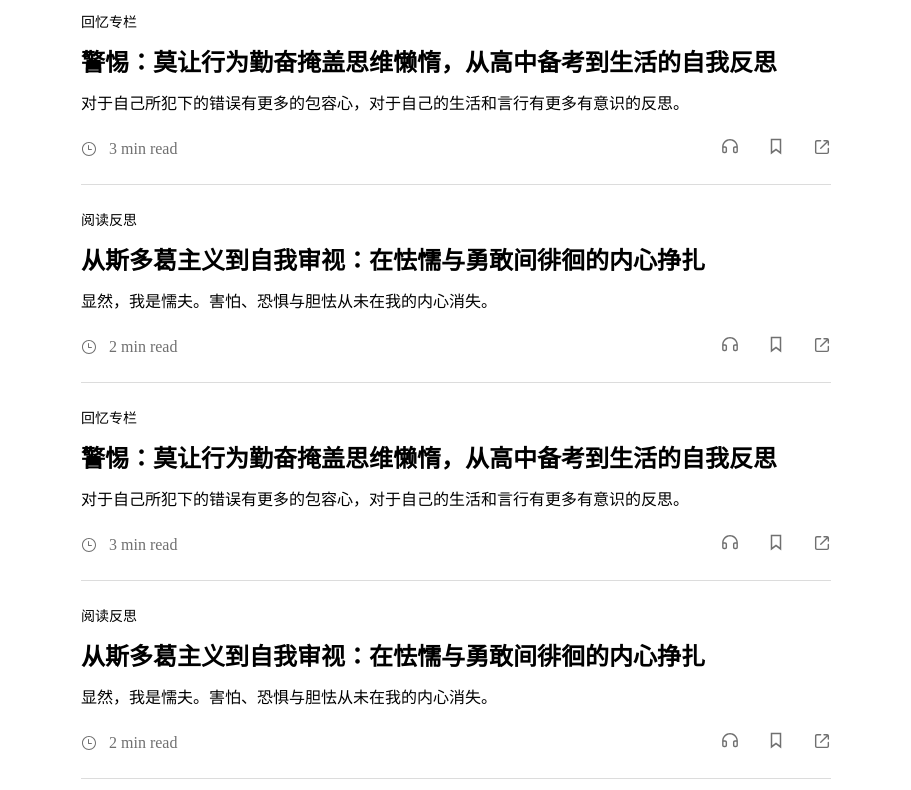
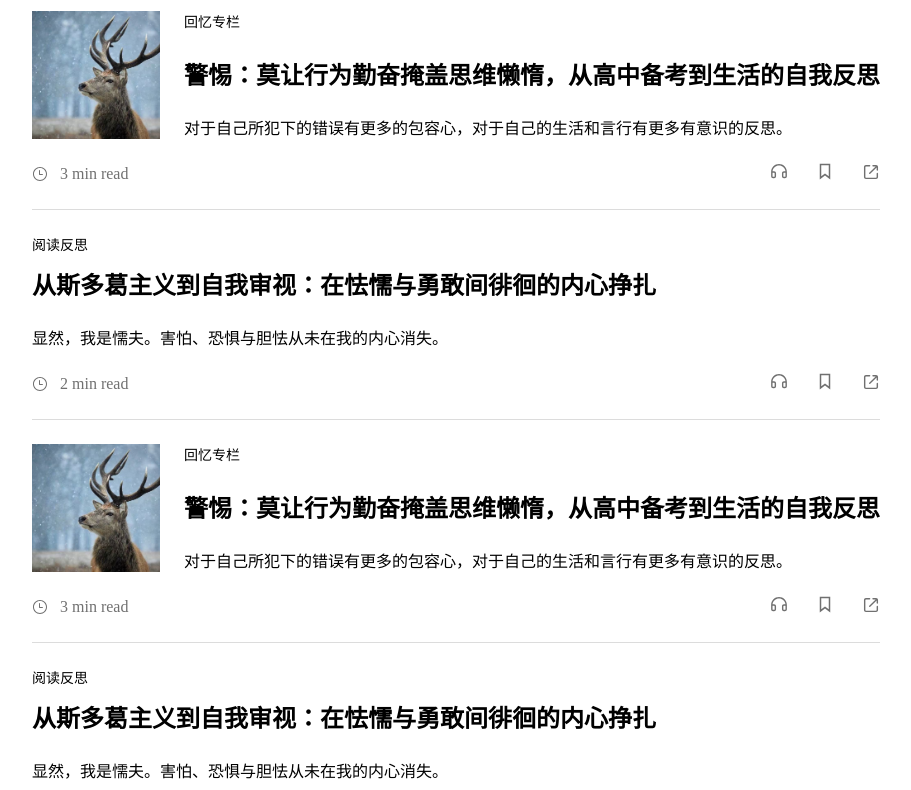
Before and after one commit to PoorShawn/Blog, a plain HTML site: page index.html in a window 1280 px wide. Shown: the part 202-992 px from the top of the page, without its empty margins (184-1095 px from the left). Drawn offline with Linux system fonts and the light colour scheme.

Commit message:
IntersectionObserver 实现图片懒加载

```diff
--- a/index.html
+++ b/index.html
@@ -21,7 +21,7 @@
 
       .page {
         height: 100vh;
-        width: 810px;
+        /* width: 810px; */
         padding: 0px 30px 20px 30px;
         display: flex;
         flex-direction: column;
@@ -67,6 +67,32 @@
       align-items: flex-start;
      }
 
+     section.post img {
+      width: 128px;
+      height: 128px;
+      object-fit: cover;
+     }
+
+     section.post .post-container {
+      display: flex;
+      gap: 24px;
+     }
+
+     section.post .post-title {
+      display: flex;
+      flex-direction: column;
+      justify-content: space-between;
+     }
+
+     section.post .content {
+      color: black;
+      text-decoration: none;
+      display: flex;
+      flex-direction: column;
+      justify-content: space-between;
+      align-items: flex-start;
+     }
+
      p.tag {
       font-size: 14px;
      }
@@ -76,6 +102,7 @@
       font-weight: 600;
       margin-top: 12px;
       margin-bottom: 12px;
+      padding-bottom: 12px;
      }
 
      p.summary {
@@ -129,6 +156,9 @@
       </header>
       <div class="main">
         <section class="post">
+          <div class="post-container">
+            <img data-src="/pics/dear.jpg" class="lazyload" alt="a pic of dear">
+            <div class="post-title">
               <p class="tag">回忆专栏</p>
               <a href="http://127.0.0.1:5500/articles/article001.html#" class="content">
                 <p class="title">
@@ -138,6 +168,8 @@
                   对于自己所犯下的错误有更多的包容心，对于自己的生活和言行有更多有意识的反思。
                 </p>
               </a>
+            </div>
+          </div>
           <div class="icon-tips">
             <div class="time">
               <svg t="1739703386935" class="time-icon" viewBox="0 0 1024 1024" version="1.1" xmlns="http://www.w3.org/2000/svg" p-id="4321" width="200" height="200"><path d="M511.913993 63.989249c-247.012263 0-447.924744 200.912481-447.924744 447.924744s200.912481 447.924744 447.924744 447.924744 447.924744-200.912481 447.924744-447.924744S758.926256 63.989249 511.913993 63.989249zM511.913993 895.677474c-211.577356 0-383.763481-172.186125-383.763481-383.763481 0-211.577356 172.014111-383.763481 383.763481-383.763481s383.763481 172.014111 383.763481 383.763481S723.491349 895.677474 511.913993 895.677474z" fill="#707070" p-id="4322"></path><path d="M672.05913 511.913993l-159.973123 0L512.086007 288.123635c0-17.717453-14.277171-32.166639-31.994625-32.166639-17.717453 0-31.994625 14.449185-31.994625 32.166639l0 255.956996c0 17.717453 14.277171 31.994625 31.994625 31.994625l191.967747 0c17.717453 0 32.166639-14.277171 32.166639-31.994625C704.053754 526.191164 689.604569 511.913993 672.05913 511.913993z" fill="#707070" p-id="4323"></path></svg>
@@ -185,8 +217,11 @@
           </div>
         </section>
         <section class="post">
+          <div class="post-container">
+            <img src="/pics/dear.jpg" alt="a pic of dear" />
+            <div class="post-title">
               <p class="tag">回忆专栏</p>
-          <a href="#" class="content">
+              <a href="http://127.0.0.1:5500/articles/article001.html#" class="content">
                 <p class="title">
                   警惕：莫让行为勤奋掩盖思维懒惰，从高中备考到生活的自我反思
                 </p>
@@ -194,6 +229,8 @@
                   对于自己所犯下的错误有更多的包容心，对于自己的生活和言行有更多有意识的反思。
                 </p>
               </a>
+            </div>
+          </div>
           <div class="icon-tips">
             <div class="time">
               <svg t="1739703386935" class="time-icon" viewBox="0 0 1024 1024" version="1.1" xmlns="http://www.w3.org/2000/svg" p-id="4321" width="200" height="200"><path d="M511.913993 63.989249c-247.012263 0-447.924744 200.912481-447.924744 447.924744s200.912481 447.924744 447.924744 447.924744 447.924744-200.912481 447.924744-447.924744S758.926256 63.989249 511.913993 63.989249zM511.913993 895.677474c-211.577356 0-383.763481-172.186125-383.763481-383.763481 0-211.577356 172.014111-383.763481 383.763481-383.763481s383.763481 172.014111 383.763481 383.763481S723.491349 895.677474 511.913993 895.677474z" fill="#707070" p-id="4322"></path><path d="M672.05913 511.913993l-159.973123 0L512.086007 288.123635c0-17.717453-14.277171-32.166639-31.994625-32.166639-17.717453 0-31.994625 14.449185-31.994625 32.166639l0 255.956996c0 17.717453 14.277171 31.994625 31.994625 31.994625l191.967747 0c17.717453 0 32.166639-14.277171 32.166639-31.994625C704.053754 526.191164 689.604569 511.913993 672.05913 511.913993z" fill="#707070" p-id="4323"></path></svg>
@@ -245,5 +282,21 @@
         <p>&copy;PoorShawn 2025</p>
       </footer>
     </div>
+    <script>
+      const observer = new IntersectionObserver((entries) => {
+        entries.forEach(entry => {
+          if (entry.isIntersecting) {
+            const img = entry.target;
+            img.src = img.dataset.src;
+            observer.unobserve(img);
+          }
+        })
+      }, { threshold: 0.1 })
+
+      document.querySelectorAll(".lazyload")
+        .forEach(img=> {
+          observer.observe(img);
+        } );
+    </script>
   </body>
 </html>
```
Also changed, not shown: pics/dear.jpg (added), pics/giraffe.jpg (added). Lines whose indentation alone changed are shown as unchanged.
